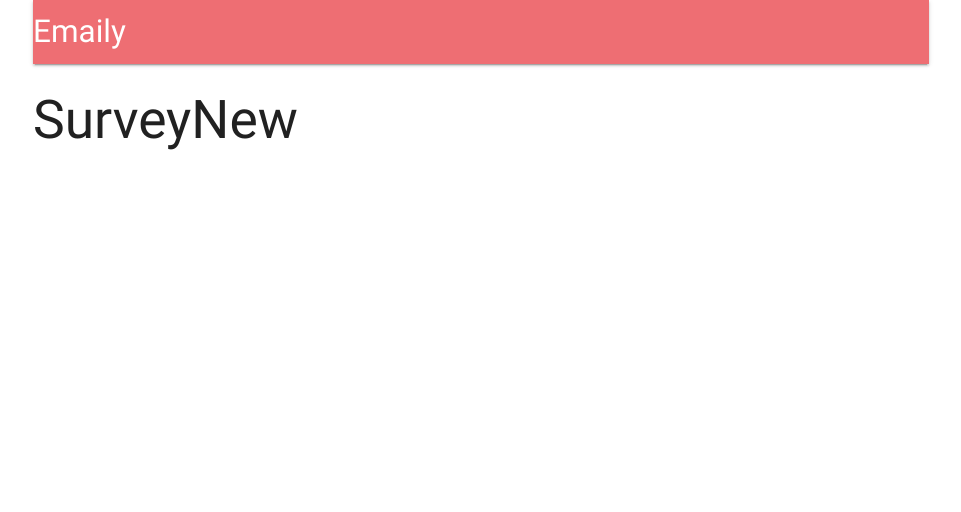
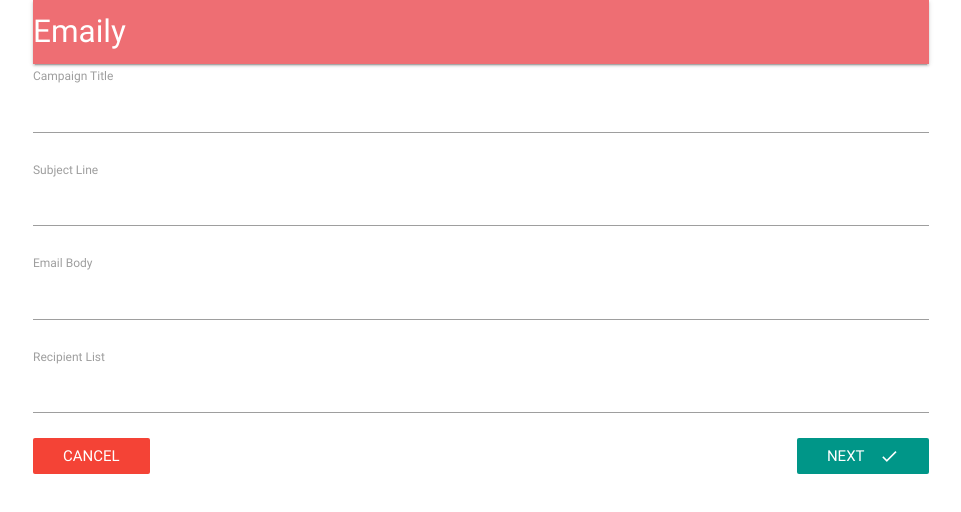
Before and after one commit to Burlesque1/Stripe-api-test, a React (Create React App) app in the folder client/: page /surveys/new in a window 1280 px wide. Shown: the top 512 px of the page, without its empty margins (159-1120 px from the left). Built offline with nearby package versions, Linux system fonts and the light colour scheme; no server answers.

Commit message:
setup redux form

```diff
--- a/client/package.json
+++ b/client/package.json
@@ -20,6 +20,7 @@
     "react-scripts": "1.1.4",
     "react-stripe-checkout": "^2.6.3",
     "redux": "^4.0.0",
+    "redux-form": "^7.3.0",
     "redux-thunk": "^2.2.0"
   },
   "scripts": {
--- a/client/public/index.html
+++ b/client/public/index.html
@@ -10,6 +10,7 @@
     -->
     <link rel="manifest" href="%PUBLIC_URL%/manifest.json">
     <link rel="shortcut icon" href="%PUBLIC_URL%/favicon.ico">
+    <link href="https://fonts.googleapis.com/icon?family=Material+Icons" rel="stylesheet">
     <!--
       Notice the use of %PUBLIC_URL% in the tags above.
       It will be replaced with the URL of the `public` folder during the build.
--- a/client/src/components/App.js
+++ b/client/src/components/App.js
@@ -5,8 +5,8 @@
 
 import Header from './Header';
 import Landing from './Landing';
-const Dashboard = () => <h2>Dashboard</h2>;
-const SurveyNew = () => <h2>SurveyNew</h2>;
+import Dashboard from './Dashboard';
+import SurveyNew from './surveys/SurveyNew';
 
 class App extends Component {
   componentDidMount() {
--- /dev/null
+++ b/client/src/components/Dashboard.js
@@ -0,0 +1,17 @@
+import React from 'react';
+import { Link } from 'react-router-dom';
+
+const Dashboard = () => {
+  return (
+    <div>
+      Dashboard
+      <div className="fixed-action-btn">
+        <Link to="/surveys/new" className="btn-floating btn-large red">
+          <i className="material-icons">add</i>
+        </Link>
+      </div>
+    </div>
+  );
+};
+
+export default Dashboard;
--- /dev/null
+++ b/client/src/components/surveys/SurveyField.js
@@ -0,0 +1,15 @@
+// SurveyField contains logic to render a single
+// label and text input
+import React from 'react';
+
+export default ({ input, label, meta: { error, touched } }) => {
+  return (
+    <div>
+      <label>{label}</label>
+      <input {...input} style={{ marginBottom: '5px' }} />
+      <div className="red-text" style={{ marginBottom: '20px' }}>
+        {touched && error}
+      </div>
+    </div>
+  );
+};
--- /dev/null
+++ b/client/src/components/surveys/SurveyForm.js
@@ -0,0 +1,61 @@
+// SurveyForm shows a form for a user to add input
+import _ from 'lodash';
+import React, { Component } from 'react';
+import { reduxForm, Field } from 'redux-form';
+import { Link } from 'react-router-dom';
+import SurveyField from './SurveyField';
+import validateEmails from '../../utils/validateEmails';
+import formFields from './formFields';
+
+class SurveyForm extends Component {
+  renderFields() {
+    return _.map(formFields, ({ label, name }) => {
+      return (
+        <Field
+          key={name}
+          component={SurveyField}
+          type="text"
+          label={label}
+          name={name}
+        />
+      );
+    });
+  }
+
+  render() {
+    return (
+      <div>
+        <form onSubmit={this.props.handleSubmit(this.props.onSurveySubmit)}>
+          {this.renderFields()}
+          <Link to="/surveys" className="red btn-flat white-text">
+            Cancel
+          </Link>
+          <button type="submit" className="teal btn-flat right white-text">
+            Next
+            <i className="material-icons right">done</i>
+          </button>
+        </form>
+      </div>
+    );
+  }
+}
+
+function validate(values) {
+  const errors = {};
+
+  errors.recipients = validateEmails(values.recipients || '');
+
+  _.each(formFields, ({ name }) => {
+    if (!values[name]) {
+      errors[name] = 'You must provide a value';
+    }
+  });
+
+  return errors;
+}
+
+export default reduxForm({
+  validate,
+  form: 'surveyForm',
+  destroyOnUnmount: false
+})(SurveyForm);
--- /dev/null
+++ b/client/src/components/surveys/SurveyFormReview.js
@@ -0,0 +1,46 @@
+// SurveyFormReview shows users their form inputs for review
+import _ from 'lodash';
+import React from 'react';
+import { connect } from 'react-redux';
+import formFields from './formFields';
+import { withRouter } from 'react-router-dom';
+import * as actions from '../../actions';
+
+const SurveyFormReview = ({ onCancel, formValues, submitSurvey, history }) => {
+  const reviewFields = _.map(formFields, ({ name, label }) => {
+    return (
+      <div key={name}>
+        <label>{label}</label>
+        <div>
+          {formValues[name]}
+        </div>
+      </div>
+    );
+  });
+
+  return (
+    <div>
+      <h5>Please confirm your entries</h5>
+      {reviewFields}
+      <button
+        className="yellow darken-3 white-text btn-flat"
+        onClick={onCancel}
+      >
+        Back
+      </button>
+      <button
+        onClick={() => submitSurvey(formValues, history)}
+        className="green btn-flat right white-text"
+      >
+        Send Survey
+        <i className="material-icons right">email</i>
+      </button>
+    </div>
+  );
+};
+
+function mapStateToProps(state) {
+  return { formValues: state.form.surveyForm.values };
+}
+
+export default connect(mapStateToProps, actions)(withRouter(SurveyFormReview));
--- /dev/null
+++ b/client/src/components/surveys/SurveyNew.js
@@ -0,0 +1,37 @@
+// SurveyNew shows SurveyForm and SurveyFormReview
+import React, { Component } from 'react';
+import { reduxForm } from 'redux-form';
+import SurveyForm from './SurveyForm';
+import SurveyFormReview from './SurveyFormReview';
+
+class SurveyNew extends Component {
+  state = { showFormReview: false };
+
+  renderContent() {
+    if (this.state.showFormReview) {
+      return (
+        <SurveyFormReview
+          onCancel={() => this.setState({ showFormReview: false })}
+        />
+      );
+    }
+
+    return (
+      <SurveyForm
+        onSurveySubmit={() => this.setState({ showFormReview: true })}
+      />
+    );
+  }
+
+  render() {
+    return (
+      <div>
+        {this.renderContent()}
+      </div>
+    );
+  }
+}
+
+export default reduxForm({
+  form: 'surveyForm'
+})(SurveyNew);
--- /dev/null
+++ b/client/src/components/surveys/formFields.js
@@ -0,0 +1,6 @@
+export default [
+  { label: 'Campaign Title', name: 'title' },
+  { label: 'Subject Line', name: 'subject' },
+  { label: 'Email Body', name: 'body' },
+  { label: 'Recipient List', name: 'recipients' }
+];
--- a/client/src/reducers/index.js
+++ b/client/src/reducers/index.js
@@ -1,6 +1,8 @@
 import { combineReducers } from 'redux';
+import { reducer as reduxForm } from 'redux-form';
 import authReducer from './authReducer';
 
 export default combineReducers({
-  auth: authReducer
+  auth: authReducer,
+  form: reduxForm
 });
--- /dev/null
+++ b/client/src/utils/validateEmails.js
@@ -0,0 +1,14 @@
+const re = /^[a-zA-Z0-9.!#$%&’*+/=?^_`{|}~-]+@[a-zA-Z0-9-]+(?:\.[a-zA-Z0-9-]+)*$/;
+
+export default emails => {
+  const invalidEmails = emails
+    .split(',')
+    .map(email => email.trim())
+    .filter(email => re.test(email) === false);
+
+  if (invalidEmails.length) {
+    return `These emails are invalid: ${invalidEmails}`;
+  }
+
+  return;
+};
```
Also changed, not shown: 1 other file (tests, documents, lock files or other folders).
